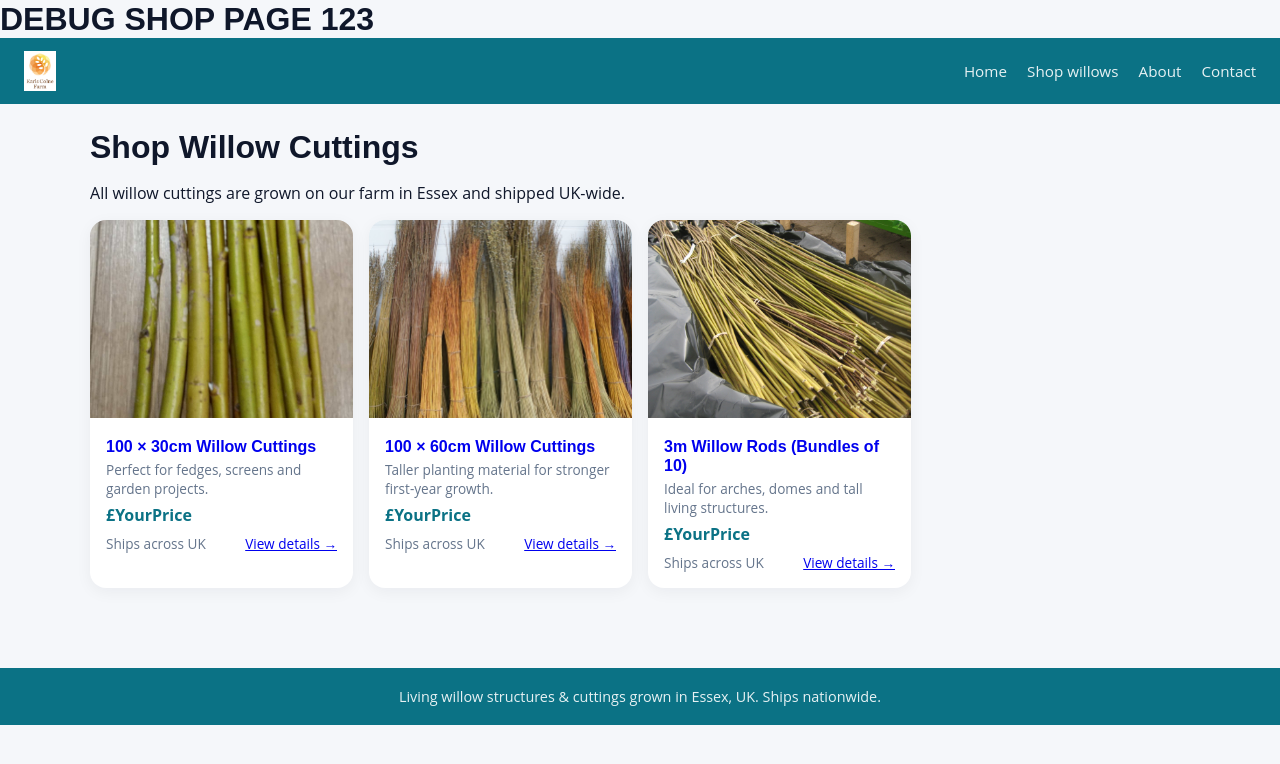
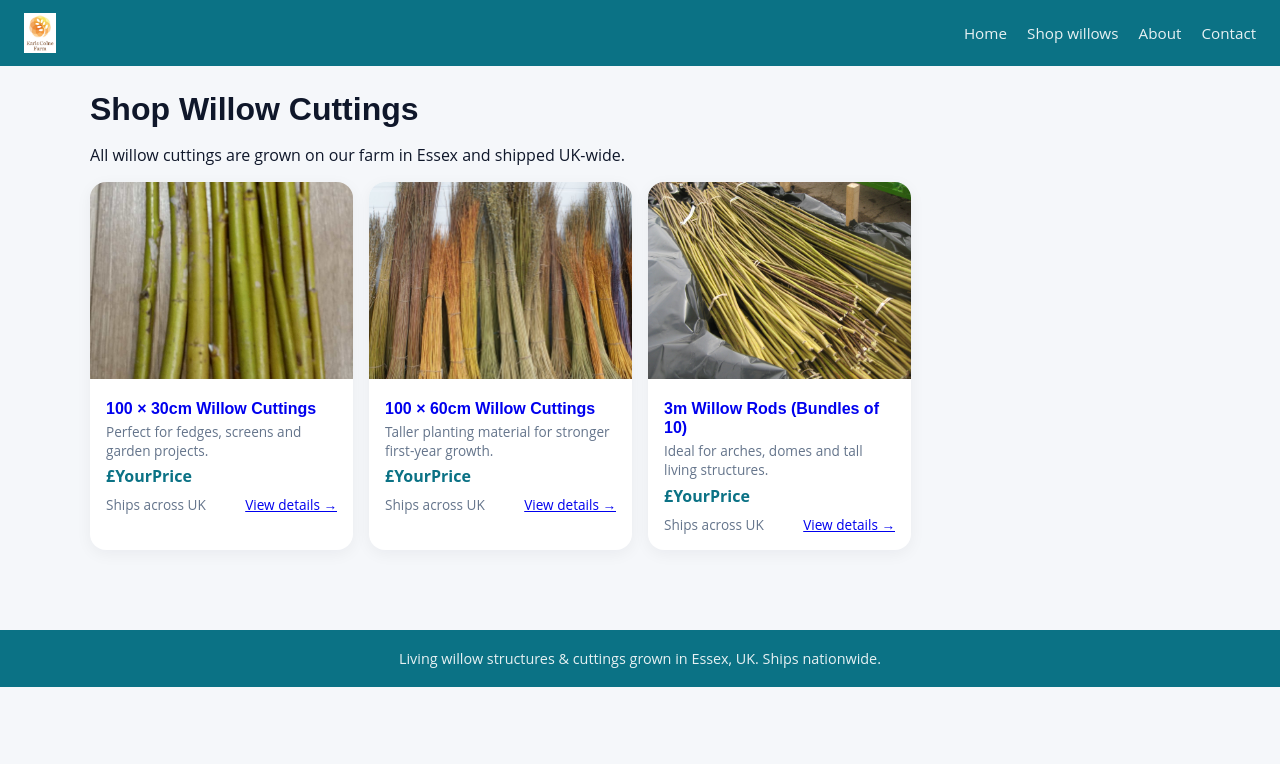
Before and after one commit to spencerddavis/earlscolnefarm-site, a plain HTML site: page index.html in a window 1280 px wide. Drawn offline with Linux system fonts and the light colour scheme; a web font is replaced by a local one.

Commit message:
Remove debug header from index.html

```diff
--- a/index.html
+++ b/index.html
@@ -1,5 +1,5 @@
 <!doctype html>
-<h1>DEBUG SHOP PAGE 123</h1>
+
 <html lang="en">
 <head>
   <meta charset="utf-8" />
```
